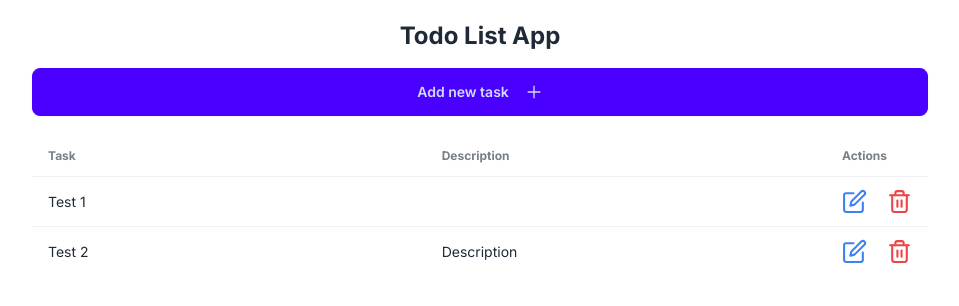
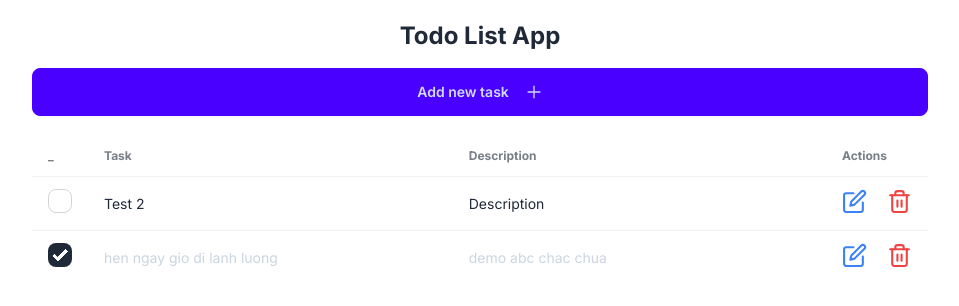
Before and after one commit to duccloud/take-home-assignment-fe, a Next.js app: page / in a window 1280 px wide. Shown: the top 306 px of the page, without its empty margins (160-1119 px from the left). Built offline with nearby package versions, Linux system fonts and the light colour scheme; data requests are answered from the project's data file.

Commit message:
New commits

```diff
--- a/app/components/AddTask.tsx
+++ b/app/components/AddTask.tsx
@@ -18,7 +18,8 @@ const AddTask = () => {
         await addTodo({
             id: uuidv4(),
             text: newTaskValue,
-            description: newDescriptionValue
+            description: newDescriptionValue,
+            done: false
         });
         setNewTaskValue("");
         setNewDescriptionValue("");
--- a/app/components/Task.tsx
+++ b/app/components/Task.tsx
@@ -16,12 +16,15 @@ const Task: React.FC<TaskProps> = ({ task }) => {
     const [openModalEdit, setOpenModalEdit] = useState<boolean>(false);
     const [openModalDelete, setOpenModalDelete] = useState<boolean>(false);
     const [taskToEdit, setTaskToEdit] = useState<string>(task.text)
+    const [descriptionToEdit, setDescriptionToEdit] = useState<string | undefined>(task.description)
+    const [markDone, setMarkDone] = useState<boolean | undefined>(task.done)
 
     const handleSubmitEditTodo: FormEventHandler<HTMLFormElement> = async (e) => {
         e.preventDefault();
         await editTodo({
             id: task.id,
-            text: taskToEdit
+            text: taskToEdit,
+            description: descriptionToEdit,
         });
         setOpenModalEdit(false);
         router.refresh()
@@ -33,23 +36,47 @@ const Task: React.FC<TaskProps> = ({ task }) => {
     }
 
     return <tr key={task.id}>
-        <td className='w-1/2'>{task.text}</td>
-        <td className='w-1/2'>{task.description}</td>
+        <td className='w-1/8'>
+            <input onChange={(e) => setMarkDone(e.target.checked)} type="checkbox" checked={markDone} className="checkbox" />
+        </td>
+        <td className={`w-1/2 ${markDone ? 'text-gray-400' : ''}`}>{task.text}</td>
+        <td className={`w-1/2 ${markDone ? 'text-gray-400' : ''}`}>{task.description}</td>
         <td className='w-1/8 flex gap-5'>
             <FiEdit onClick={() => setOpenModalEdit(true)} cursor="pointer" className="text-blue-500" size={25} />
 
             <Modal modalOpen={openModalEdit} setModalOpen={setOpenModalEdit}>
-                <form onSubmit={handleSubmitEditTodo}>
+                <form onSubmit={handleSubmitEditTodo} className="space-y-4">
                     <h3 className='font-bold text-lg'>Edit task</h3>
-                    <div className='modal-action'>
+
+                    <div className='form-control'>
+                        <label className='label'>
+                            <span className='label-text'>Task <span className='text-red-500'>*</span>
+                            </span>
+                        </label>
                         <input
                             value={taskToEdit}
                             onChange={(e) => setTaskToEdit(e.target.value)}
                             type="text"
                             placeholder="Type here"
                             className="input input-bordered w-full" />
-                        <button type="submit" className='btn'>Submit</button>
                     </div>
+
+                    <div className='form-control'>
+                        <label className='label'>
+                            <span className='label-text'>Description</span>
+                        </label>
+                        <input
+                            value={descriptionToEdit}
+                            onChange={(e) => setDescriptionToEdit(e.target.value)}
+                            type="text"
+                            placeholder="Type description here"
+                            className="input input-bordered w-full" />
+                    </div>
+
+                    <div className='form-control'>
+                        <button type="submit" className='btn w-full'>Submit</button>
+                    </div>
+
                 </form>
             </Modal>
 
--- a/app/components/TodoList.tsx
+++ b/app/components/TodoList.tsx
@@ -10,6 +10,7 @@ const TodoList: React.FC<TodoListProps> = ({ tasks }) => {
     <table className="table w-full">
       <thead>
         <tr>
+          <th>_</th>
           <th>Task</th>
           <th>Description</th>
           <th>Actions</th>
--- a/app/globals.css
+++ b/app/globals.css
@@ -1,3 +1,7 @@
 @tailwind base;
 @tailwind components;
 @tailwind utilities;
+
+.text-gray-400 {
+    color: #cbd5e0; /* or any shade of gray you prefer */
+  }
--- a/data/todos.json
+++ b/data/todos.json
@@ -1,14 +1,16 @@
 {
   "tasks": [
     {
-      "id": "3",
-      "text": "Test 1",
-      "description": ""
+      "id": "5c615bae-633d-4cbd-928c-ca39cabe78e8",
+      "text": "Test 2",
+      "description": "Description",
+      "done": false
     },
     {
-      "id": "5c615bae-633d-4cbd-928c-ca39cabe78e8",
-      "text": "Test 2",
-      "description": "Description"
+      "id": "3293fb82-5c4e-4479-bad1-7f72cad0ec42",
+      "text": "hen ngay gio di lanh luong",
+      "description": "demo abc chac chua",
+      "done": true
     }
   ]
 }
--- a/types/tasks.ts
+++ b/types/tasks.ts
@@ -2,4 +2,5 @@ export interface ITask {
     id: string,
     text: string,
     description?: string
+    done?: boolean
 }
```
